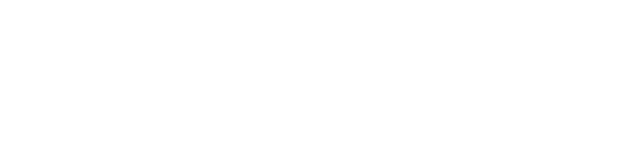
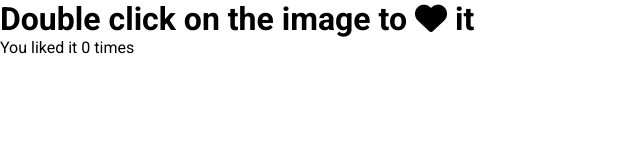
Before and after one commit to jhaunn/50-Projects-50-Days, a plain HTML site: page Day 29 - Double Heart Click/index.html in a window 1280 px wide. Shown: the whole page, without its empty margins (0-640 px from the left). Drawn offline with Linux system fonts and the light colour scheme.

Commit message:
Update index.html

```diff
--- a/Day 29 - Double Heart Click/index.html
+++ b/Day 29 - Double Heart Click/index.html
@@ -7,7 +7,8 @@
    <title>Day 29 - Double Heart Click</title>
 </head>
    <body>
-
+      <h1>Double click on the image to <i class="fa-solid fa-heart"></i> it</h1>
+      <p>You liked it 0 times</p>
    </body>
 
    <script src="app.js"></script>
```
Also changed, not shown: 1 other file.
